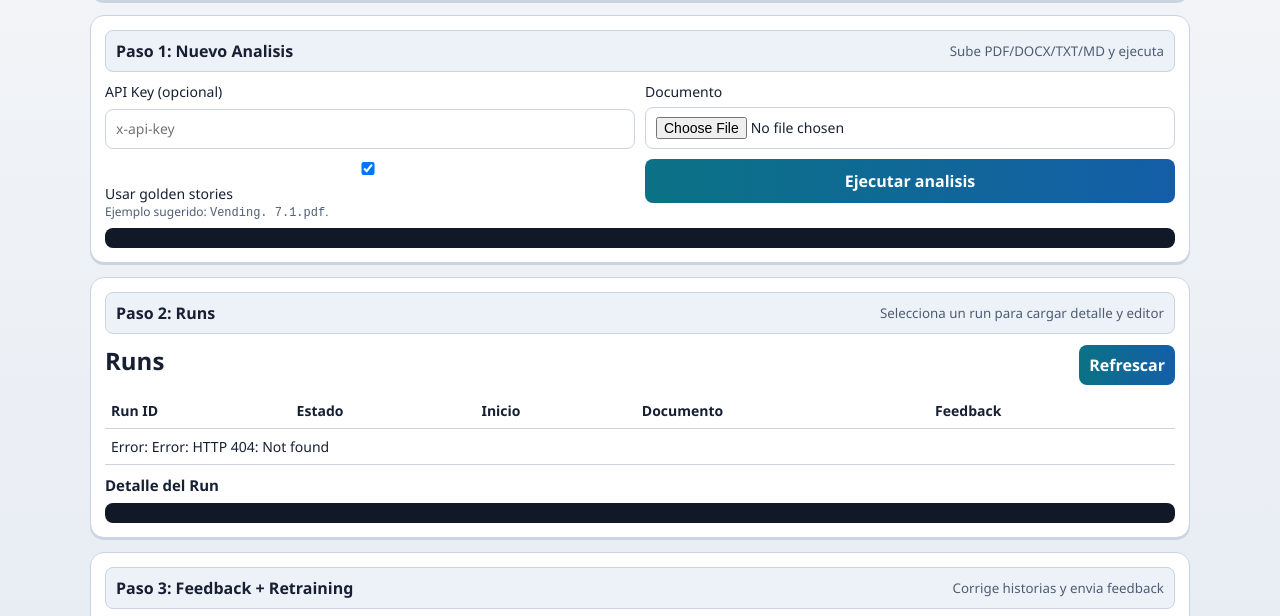
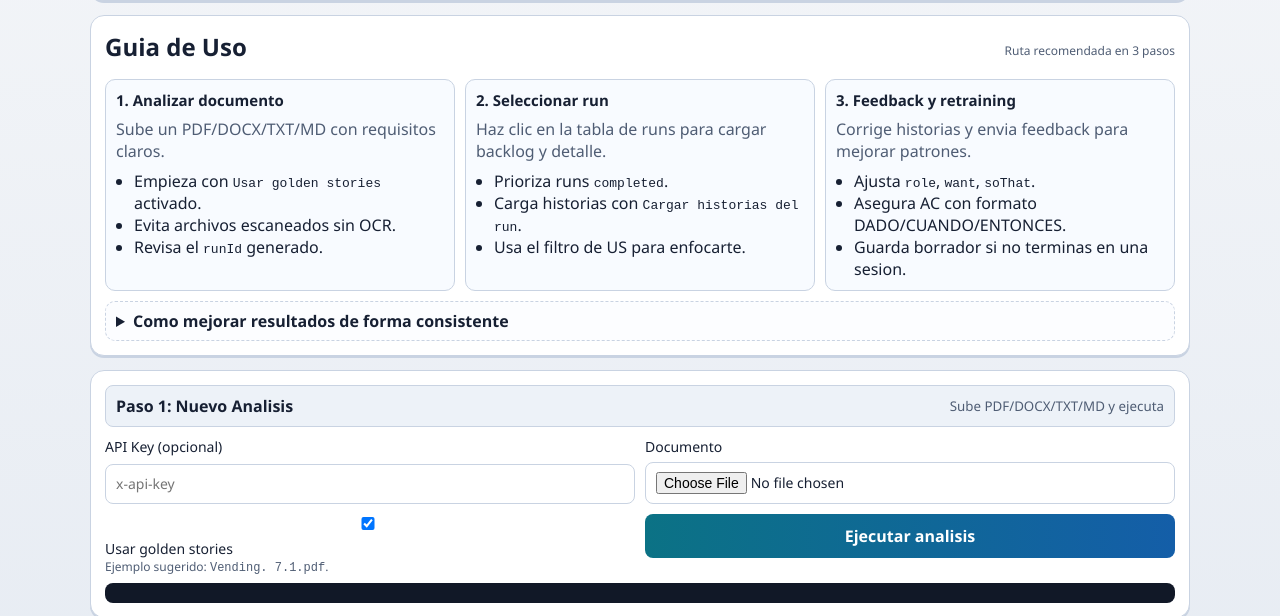
Before and after one commit to alvarocastroescalada-hue/ai-doc-agent-v3, a website: page public/index.html in a window 1280 px wide. Shown: the part 116-732 px from the top of the page. Drawn offline with Linux system fonts and the light colour scheme; no server answers.

Commit message:
docs(ui): add in-app usage guide and result-improvement checklist

```diff
--- a/public/index.html
+++ b/public/index.html
@@ -13,6 +13,70 @@
       <section class="panel hero">
         <h1>AI Doc Agent</h1>
         <p>Flujo guiado: analizar, seleccionar run, corregir y reentrenar.</p>
+      </section>
+
+      <section class="panel">
+        <div class="title-row">
+          <h2>Guia de Uso</h2>
+          <small class="hint">Ruta recomendada en 3 pasos</small>
+        </div>
+        <div class="guide-grid">
+          <article class="guide-card">
+            <h3>1. Analizar documento</h3>
+            <p>Sube un PDF/DOCX/TXT/MD con requisitos claros.</p>
+            <ul>
+              <li>Empieza con <code>Usar golden stories</code> activado.</li>
+              <li>Evita archivos escaneados sin OCR.</li>
+              <li>Revisa el <code>runId</code> generado.</li>
+            </ul>
+          </article>
+          <article class="guide-card">
+            <h3>2. Seleccionar run</h3>
+            <p>Haz clic en la tabla de runs para cargar backlog y detalle.</p>
+            <ul>
+              <li>Prioriza runs <code>completed</code>.</li>
+              <li>Carga historias con <code>Cargar historias del run</code>.</li>
+              <li>Usa el filtro de US para enfocarte.</li>
+            </ul>
+          </article>
+          <article class="guide-card">
+            <h3>3. Feedback y retraining</h3>
+            <p>Corrige historias y envia feedback para mejorar patrones.</p>
+            <ul>
+              <li>Ajusta <code>role</code>, <code>want</code>, <code>soThat</code>.</li>
+              <li>Asegura AC con formato DADO/CUANDO/ENTONCES.</li>
+              <li>Guarda borrador si no terminas en una sesion.</li>
+            </ul>
+          </article>
+        </div>
+
+        <details class="tips">
+          <summary>Como mejorar resultados de forma consistente</summary>
+          <div class="tips-body">
+            <h3>Checklist de calidad de entrada</h3>
+            <ul>
+              <li>Incluye actores explicitos (quien usa el sistema).</li>
+              <li>Separa funcionalidades atomicas en frases cortas.</li>
+              <li>Añade reglas de error, limites y validaciones.</li>
+              <li>Especifica integraciones externas y campos clave.</li>
+            </ul>
+
+            <h3>Checklist de correccion humana</h3>
+            <ul>
+              <li>1 historia = 1 objetivo verificable.</li>
+              <li>Evita verbos vagos: gestionar, manejar, permitir.</li>
+              <li>Incluye al menos 1 criterio negativo por historia.</li>
+              <li>Asegura notas tecnicas utiles en <code>notesHu</code>.</li>
+            </ul>
+
+            <h3>Si el score sale bajo</h3>
+            <ul>
+              <li>Corrige y envia feedback con <code>Aceptado = Si</code>.</li>
+              <li>Repite 2-3 iteraciones en el mismo dominio.</li>
+              <li>Consulta metricas para validar mejora por run.</li>
+            </ul>
+          </div>
+        </details>
       </section>
 
       <section class="panel accordion">
--- a/public/styles.css
+++ b/public/styles.css
@@ -235,6 +235,46 @@ tbody tr:hover {
   font-weight: 700;
 }
 
+.guide-grid {
+  display: grid;
+  grid-template-columns: repeat(3, minmax(0, 1fr));
+  gap: 10px;
+}
+
+.guide-card {
+  border: 1px solid var(--line);
+  border-radius: 10px;
+  padding: 10px;
+  background: #f8fbff;
+}
+
+.guide-card h3 {
+  margin-top: 0;
+}
+
+.guide-card ul,
+.tips-body ul {
+  margin: 8px 0 0;
+  padding-left: 18px;
+}
+
+.tips {
+  margin-top: 10px;
+  border: 1px dashed var(--line);
+  border-radius: 10px;
+  padding: 8px 10px;
+  background: #fcfdff;
+}
+
+.tips summary {
+  cursor: pointer;
+  font-weight: 600;
+}
+
+.tips-body {
+  margin-top: 8px;
+}
+
 .editor-wrap {
   display: grid;
   grid-template-columns: 1fr 1fr;
@@ -333,4 +373,8 @@ tbody tr:hover {
     grid-template-columns: 1fr;
   }
 
+  .guide-grid {
+    grid-template-columns: 1fr;
+  }
+
 }
```
